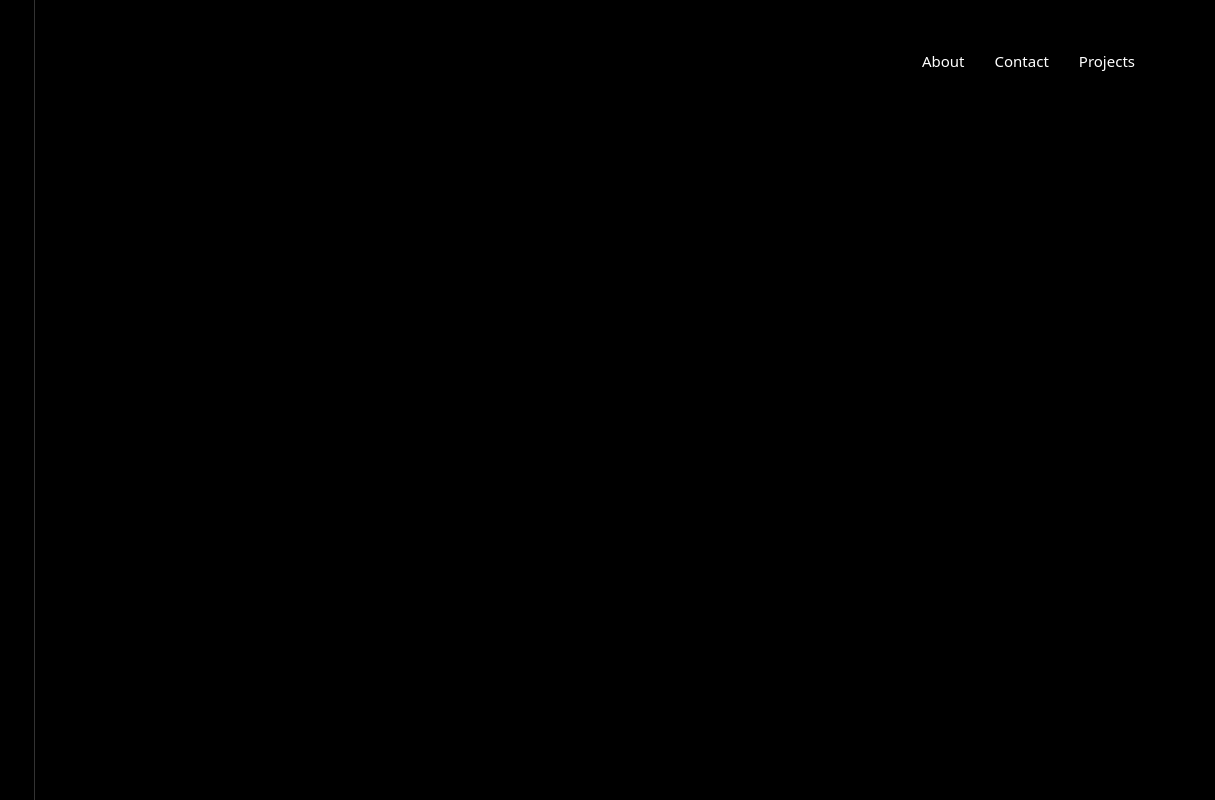
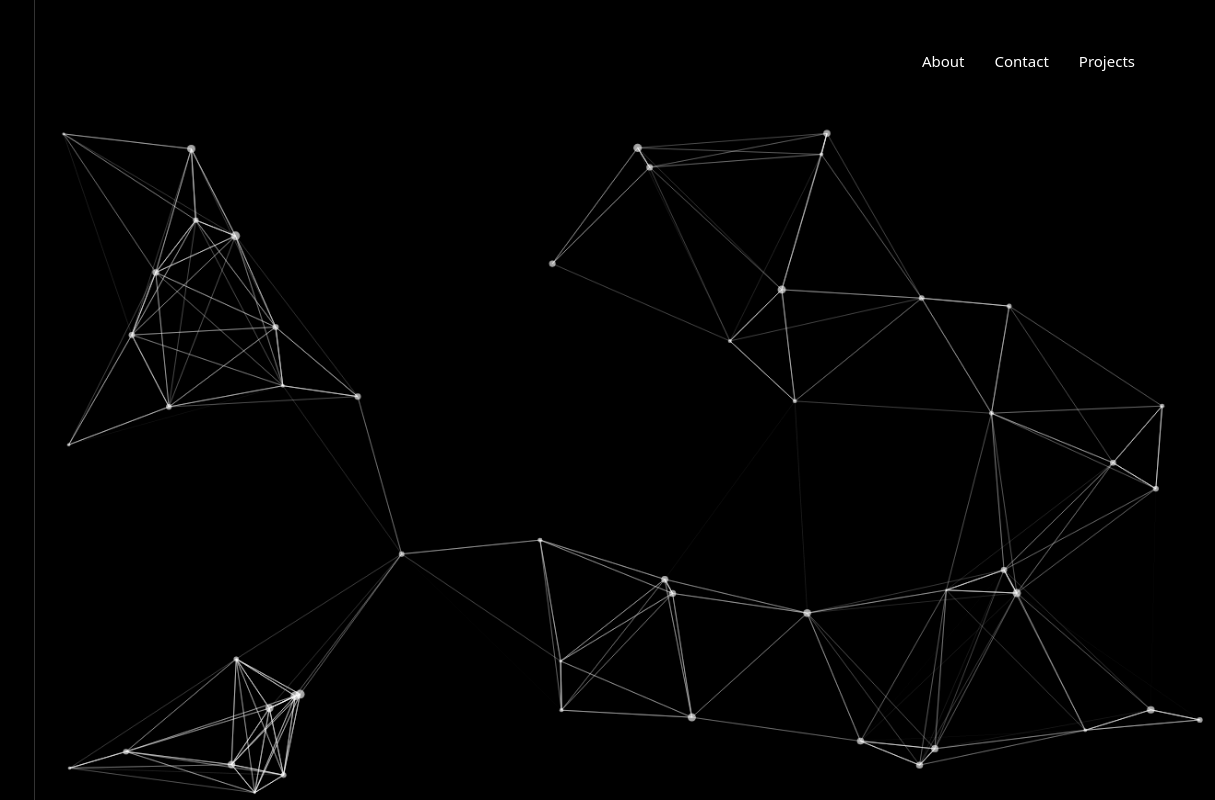
Before and after one commit to juliusvdw/personal-portfolio, a Gatsby site: page / in a window 1280 px wide. Shown: the full height of the page, 65-1280 px from the left. Built offline with nearby package versions, Linux system fonts and the light colour scheme; Gatsby itself is replaced by a stand-in of ours.

Commit message:
Particles background implemented

```diff
--- a/package.json
+++ b/package.json
@@ -16,9 +16,10 @@
     "gatsby-source-filesystem": "^4.3.0",
     "gatsby-transformer-sharp": "^4.3.0",
     "prop-types": "^15.7.2",
-    "react": "^17.0.1",
+    "react": "^17.0.2",
     "react-dom": "^17.0.1",
-    "react-helmet": "^6.1.0"
+    "react-helmet": "^6.1.0",
+    "react-tsparticles": "^1.37.5"
   },
   "devDependencies": {
     "prettier": "^2.4.1"
--- a/src/components/ContentBody.js
+++ b/src/components/ContentBody.js
@@ -2,6 +2,7 @@ import * as React from "react"
 import PropTypes from "prop-types"
 
 import Navbar from './Navbar'
+import HeroSection from './HeroSection'
 
 const ContentBody = ({ children }) => {
 
@@ -9,7 +10,7 @@ const ContentBody = ({ children }) => {
         <div className = 'content-body-wrapper' style = {wrapperStyle}>
 
             <Navbar />
-
+            <HeroSection />
         </div>
     )
 
--- /dev/null
+++ b/src/components/HeroSection.js
@@ -0,0 +1,40 @@
+import React from "react"
+import PropTypes from "prop-types"
+import Particles from "react-tsparticles";
+import ParticlesBackground from "./ParticlesBackground";
+
+
+
+const HeroSection = ({ children }) => {
+
+    const particlesInit = (main) => {
+        console.log(main);
+
+        // you can initialize the tsParticles instance (main) here, adding custom shapes or presets
+      };
+
+      const particlesLoaded = (container) => {
+        console.log(container);
+      };
+
+    return (
+        <>
+        <div className = 'hero-wrapper' style = {heroStyle}>
+            <ParticlesBackground />
+        </div>
+        </>
+    )
+
+}
+
+
+const heroStyle = {
+    height:'cacl(100vh - 80px)'
+
+}
+
+HeroSection.propTypes = {
+  children: PropTypes.node.isRequired,
+}
+
+export default HeroSection
--- a/src/components/Navbar.js
+++ b/src/components/Navbar.js
@@ -27,7 +27,8 @@ const linksContainerStyle = {
    width:'250px',
    justifyContent:'flex-end',
    position:'absolute',
-   right:'80px'
+   right:'80px',
+   zIndex:'998'
 }
 
 const linkStyle = {
--- /dev/null
+++ b/src/components/ParticlesBackground.js
@@ -0,0 +1,121 @@
+import React from "react"
+import PropTypes from "prop-types"
+import Particles from "react-tsparticles";
+
+
+
+const ParticlesBackground = ({ children }) => {
+
+    const particlesInit = (main) => {
+        console.log(main);
+
+        // you can initialize the tsParticles instance (main) here, adding custom shapes or presets
+      };
+
+      const particlesLoaded = (container) => {
+        console.log(container);
+      };
+
+    return (
+        <>
+
+        <Particles
+        style = {{paddingTop:'80px', paddingLeft:'100px'}}
+      id="tsparticles"
+      init={particlesInit}
+      loaded={particlesLoaded}
+      options={{
+        background: {
+          color: {
+            value: "#000000",
+          },
+        },
+        fpsLimit: 60,
+        interactivity: {
+          events: {
+            onClick: {
+              enable: true,
+              mode: "push",
+            },
+            onHover: {
+              enable: true,
+              mode: "repulse",
+            },
+            resize: true,
+          },
+          modes: {
+            bubble: {
+              distance: 800,
+              duration: 2,
+              opacity: 0.8,
+              size: 40,
+            },
+            push: {
+              quantity: 4,
+            },
+            repulse: {
+              distance: 200,
+              duration: 0.4,
+            },
+          },
+        },
+        particles: {
+          color: {
+            value: "#ffffff",
+          },
+          links: {
+            color: "#ffffff",
+            distance: 250,
+            enable: true,
+            opacity: 0.5,
+            width: 1,
+          },
+          collisions: {
+            enable: true,
+          },
+          move: {
+            direction: "none",
+            enable: true,
+            outMode: "bounce",
+            random: false,
+            speed: 2,
+            straight: false,
+          },
+          number: {
+            density: {
+              enable: true,
+              value_area: 1000,
+            },
+            value: 50,
+          },
+          opacity: {
+            value: 0.4,
+          },
+          shape: {
+            type: "circle",
+          },
+          size: {
+            random: true,
+            value: 5,
+          },
+        },
+        detectRetina: true,
+      }}
+    />
+
+
+
+
+        </>
+    )
+
+}
+
+
+
+
+ParticlesBackground.propTypes = {
+  children: PropTypes.node.isRequired,
+}
+
+export default ParticlesBackground
--- a/src/components/layout.css
+++ b/src/components/layout.css
@@ -8,3 +8,8 @@ a {
   cursor:pointer;
   opacity:0.7
 }
+
+.side-menu-section:hover {
+  color:#FFFFFF !important;
+  cursor: pointer;
+}
--- a/src/pages/index.js
+++ b/src/pages/index.js
@@ -12,7 +12,6 @@ const IndexPage = () => (
   <>
   <Helmet>
   <link rel="stylesheet" href="https://cdn.jsdelivr.net/npm/bootstrap-icons@1.7.2/font/bootstrap-icons.css" />
-  <script src="https://cdn.jsdelivr.net/npm/particles.js@2.0.0/particles.min.js"></script>
   </Helmet>
     <Seo title="Home" />
     <SideMenu />
```
Also changed, not shown: 1 other file.
